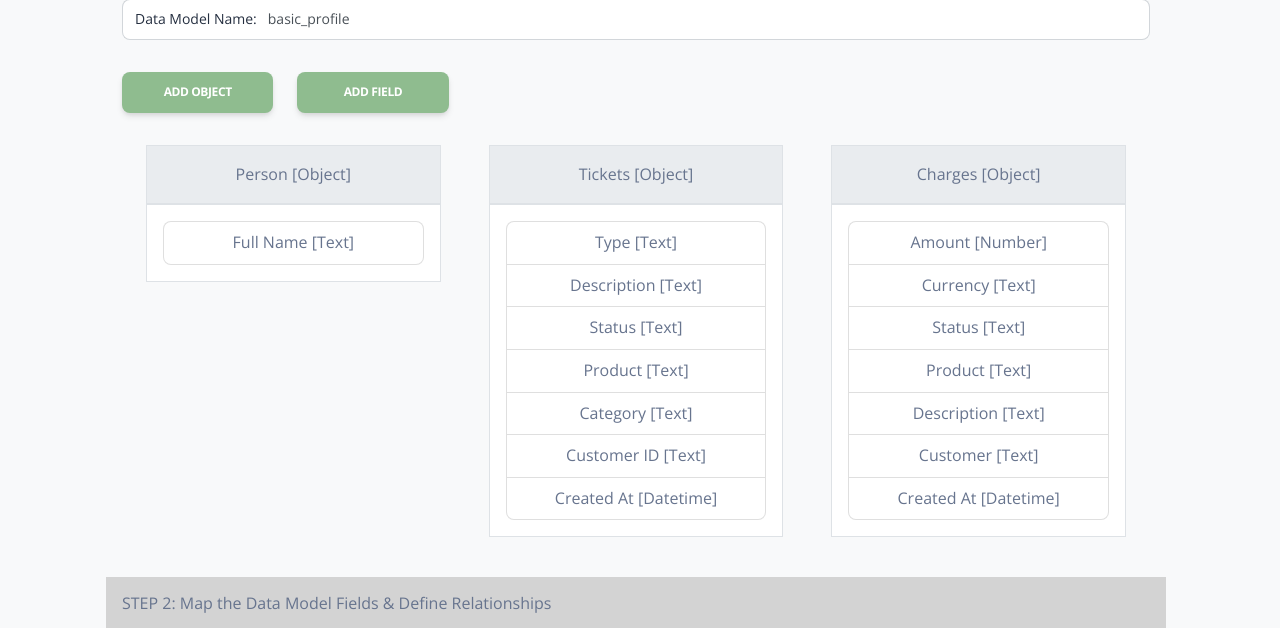
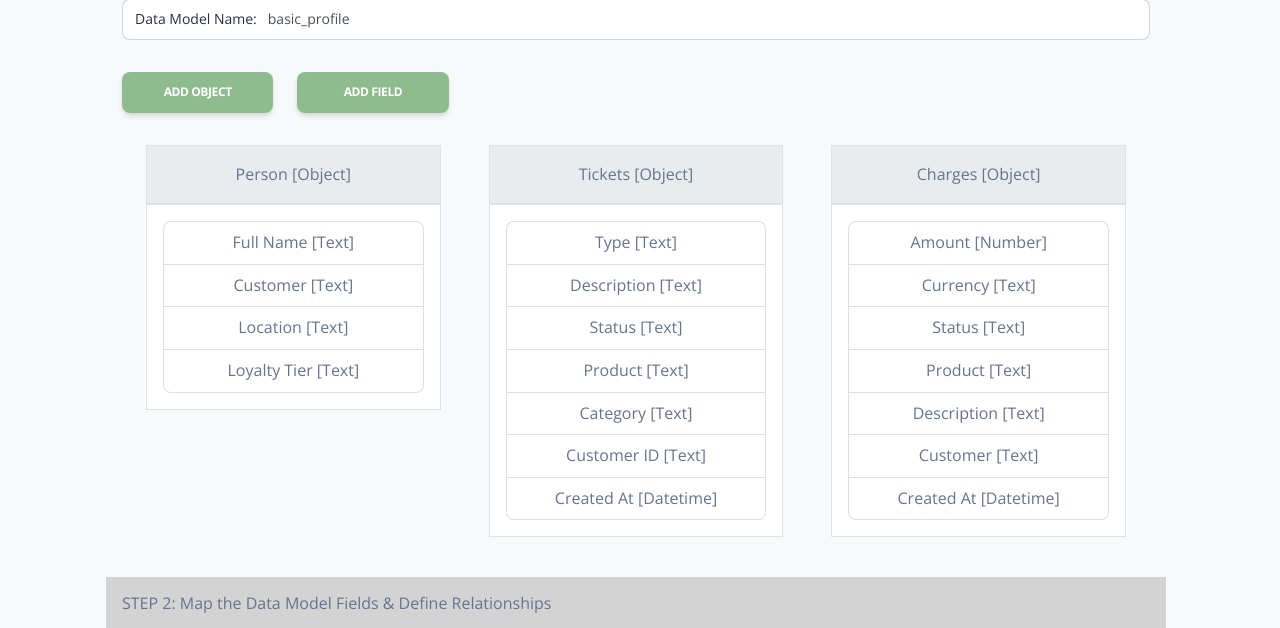
Before and after one commit to gargsaar/questshout-flask-ecommerce, a Flask app: page /contextstore in a window 1280 px wide, after a click on "STEP 1: Define the Data Model". Shown: the part 1188-1816 px from the top of the page. Run offline with Flask 2, Linux system fonts and the light colour scheme; some libraries are stand-ins or nearby versions.

Commit message:
Update context-store.html

```diff
--- a/app/templates/contextstore/context-store.html
+++ b/app/templates/contextstore/context-store.html
@@ -129,6 +129,9 @@
                          <div class="p-3 border bg-white">
                               <ul class="list-group">
                                 <li class="list-group-item">Full Name [Text]</li>
+                                <li class="list-group-item">Customer [Text]</li>
+                                <li class="list-group-item">Location [Text]</li>
+                                <li class="list-group-item">Loyalty Tier [Text]</li>
                               </ul>
                          </div>
                         </div>
@@ -1000,6 +1003,9 @@
                            <div class="p-3 border">
                             <ul class="list-group">
                               <li class="list-group-item">Full Name: John Doe</li>
+                              <li class="list-group-item">Customer: john.doe@fmail.com</li>
+                              <li class="list-group-item">Location: New York, US</li>
+                              <li class="list-group-item">Loyalty Tier: Platinum</li>
                             </ul>
                            </div>
                           </div>
@@ -1072,7 +1078,10 @@
                                       },
                                 },
                                 "object:person": {
-                                  "Full Name": "John Doe"
+                                  "Full Name": "John Doe",
+                                  "Location": "New York, US",
+                                  "Customer": "john.doe@fmail.com",
+                                  "Loyalty Tier": "Platinum"
                                 },
                                 "object:tickets": [
                                   {
```
